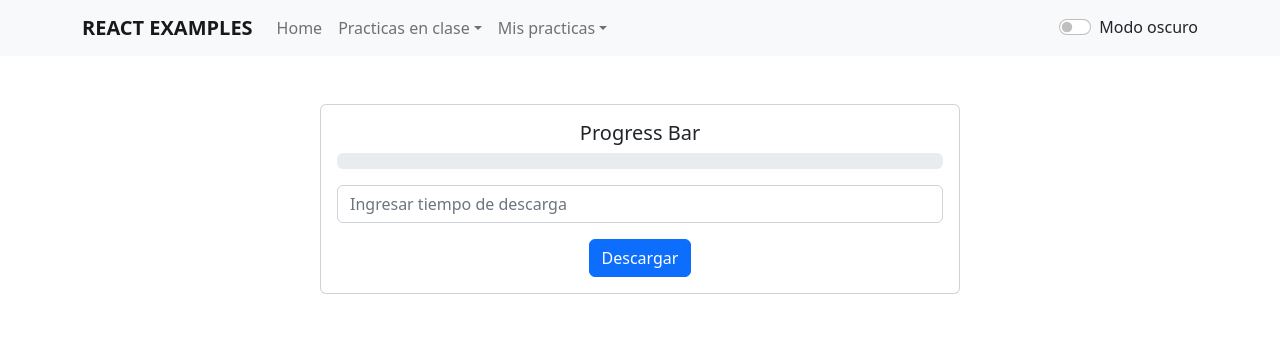
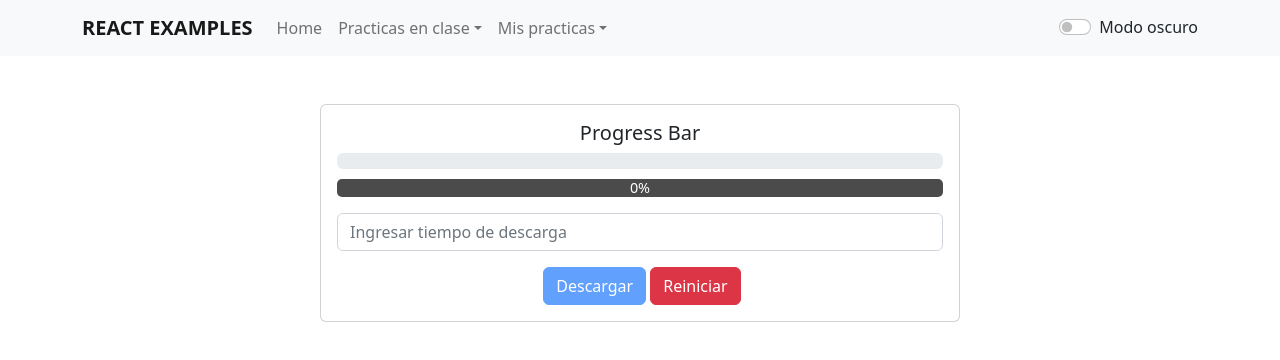
Before and after one commit to Richona/reactExample-formar, a React (Create React App) app: page /progressBar in a window 1280 px wide. Shown: the top 360 px of the page. Built offline with nearby package versions, Linux system fonts and the light colour scheme.

Commit message:
changes update 18-01-23

```diff
--- a/src/components/Header/index.jsx
+++ b/src/components/Header/index.jsx
@@ -23,8 +23,8 @@ export const Header = () => {
                 Show / Hide Message
               </NavDropdown.Item>
               <NavDropdown.Divider />
-              <NavDropdown.Item as={Link} to="/">
-                Stopwatch / Timmer
+              <NavDropdown.Item as={Link} to="/stopwatchTimer">
+                Stopwatch / Timer
               </NavDropdown.Item>
               <NavDropdown.Divider />
               <NavDropdown.Item as={Link} to="/progressBar">
@@ -36,12 +36,12 @@ export const Header = () => {
               </NavDropdown.Item>
             </NavDropdown>
             <NavDropdown title="Mis practicas" id="basic-nav-dropdown">
+              <NavDropdown.Item as={Link} to="/myPractice/showHideMessage">
+                Show / Hide Message 2
+              </NavDropdown.Item>
+              <NavDropdown.Divider />
               <NavDropdown.Item as={Link} to="/">
                 Counter
-              </NavDropdown.Item>
-              <NavDropdown.Divider />
-              <NavDropdown.Item as={Link} to="/showHideMessageMiPractica">
-                showHideMessageMiPractica
               </NavDropdown.Item>
               <NavDropdown.Divider />
               <NavDropdown.Item as={Link} to="/">
--- /dev/null
+++ b/src/components/ProgressBar/ProgressBar2.jsx
@@ -0,0 +1,11 @@
+import React from 'react'
+import styles from "./styles.module.css";
+
+export const ProgressBar2 = ({now,label}) => {
+  return (
+    <div /* className="progressContainer" */ className={styles.progressContainer}>
+      <span /* className="bar" */ className={styles.bar} style={{width: `${now}%`}}></span>
+      <span /* className="number" */ className={styles.number}>{label}</span>
+    </div>
+  )
+}
--- a/src/components/ProgressBar/index.jsx
+++ b/src/components/ProgressBar/index.jsx
@@ -7,24 +7,61 @@ import {
   Row,
   ProgressBar as BarProgress,
   Form,
+  Modal,
 } from "react-bootstrap";
+import { ProgressBar2 } from "./ProgressBar2";
 
 export const ProgressBar = () => {
   const [now, setNow] = useState(0);
-  const inputRef = useRef(null)
+  const [intervalState, setIntervalState] = useState(null);
+  const inputRef = useRef(null);
+  const [btnDisable, setBtnDisable] = useState(true);
+  const [showModal, setShowModal] = useState(false);
 
   const handleDownload = () => {
-    const valueInput = inputRef.current?.value
+    const valueInput = +inputRef.current?.value;
+    const isValueValid =
+      !isNaN(valueInput) && valueInput > 0 && valueInput <= 100;
+    setShowModal(!isValueValid);
+
+    if (intervalState) {
+      clearInterval(intervalState);
+    }
+
+    if (isValueValid) {
       const interval = setInterval(() => {
         setNow((now) => {
-        if (now === +valueInput) {
+          console.log(now);
+          if (now === valueInput) {
             clearInterval(interval);
             return now;
           }
           return now + 1;
         });
       }, 1000);
+
+      setIntervalState(interval);
+    } else {
+      //   setNow(0);
+      // clearInterval(intervalState);
+      handleReset();
+    }
   };
+
+  const handleReset = () => {
+    setNow(0);
+    clearInterval(intervalState);
+  };
+
+  const handleChange = ({ target: { value } }) => {
+    /* console.log(value);
+    console.log(+value);
+    console.log(!!+value);
+    console.log(Boolean(+value)); */
+    setBtnDisable(!!!+value);
+  };
+
+  const handleClose = () => setShowModal(false);
 
   return (
     <Container>
@@ -40,18 +77,43 @@ export const ProgressBar = () => {
                 variant="danger"
               />
 
+              <ProgressBar2 now={now} label={`${now}%`}/>
+
               <Form.Control
                 ref={inputRef}
                 placeholder="Ingresar tiempo de descarga"
                 className="my-3"
+                onChange={handleChange}
               ></Form.Control>
-              <Button variant="primary" onClick={handleDownload}>
+              <Button
+                variant="primary"
+                className="mx-1"
+                onClick={handleDownload}
+                disabled={btnDisable}
+              >
                 Descargar
+              </Button>
+              <Button variant="danger" onClick={handleReset}>
+                Reiniciar
               </Button>
             </Card.Body>
           </Card>
         </Col>
       </Row>
+      <Modal show={showModal} onHide={handleClose}>
+        <Modal.Header closeButton>
+          <Modal.Title>Mensaje...</Modal.Title>
+        </Modal.Header>
+        <Modal.Body>
+          <>
+            <h2 className="text-danger text-center py-4">ERROR.. ❌</h2>
+            <p className="text-muted fs-4 text-center">
+              Solo se acepta valores numéricos. El valor debe ser mayor a 0 y
+              menor e igual a 100.
+            </p>
+          </>
+        </Modal.Body>
+      </Modal>
     </Container>
   );
 };
--- /dev/null
+++ b/src/components/ProgressBar/styles.module.css
@@ -0,0 +1,27 @@
+.progressContainer{
+    position: relative;
+    width: 100%;
+    height: 18px;
+    margin:10px 0;
+    display: flex;
+    align-items: center;
+    border-radius: 5px;
+    background-color: rgb(75, 75, 75);
+    color:#fff;
+    text-align: center;
+    overflow: hidden;
+  }
+  .bar{
+    background-color:rgba(255, 255, 255, 0.551);
+    height: 20px;
+    border-radius: 3px;
+    transition: width 800ms ease-in-out;
+  }
+  .number{
+    position: absolute;
+    font-size: .9rem;
+    line-height: 1rem;
+    width: 100%;
+    font-weight: lighter;
+    user-select: none;
+  }
--- a/src/components/ShowHideMessage/index.jsx
+++ b/src/components/ShowHideMessage/index.jsx
@@ -1,5 +1,6 @@
 import { Button, Col, Container, Row, Toast } from "react-bootstrap";
 import { useShow } from "../../hook/useShow";
+import './styles.css'
 
 export const ShowHideMessage = () => {
   const { show, handleShowMessage } = useShow(false);
@@ -23,7 +24,7 @@ export const ShowHideMessage = () => {
                 alt=""
               />
               <strong className="me-auto">ReactJS</strong>
-              <small>11 mins ago</small>
+              <small className='small'>11 mins ago</small>
             </Toast.Header>
             <Toast.Body>Primer Clase!!</Toast.Body>
           </Toast>
--- /dev/null
+++ b/src/components/ShowHideMessage/styles.css
@@ -0,0 +1,3 @@
+.small{
+    background-color: rgb(165, 42, 42);
+  }
--- /dev/null
+++ b/src/components/StopwatchTimer/index.jsx
@@ -0,0 +1,7 @@
+import React from 'react'
+
+export const StopwatchTimer = () => {
+  return (
+    <div>StopwatchTimer</div>
+  )
+}
--- a/src/components/ShowHideMessageMyPrac/index.jsx
+++ b/src/components/myPractices/ShowHideMessage2/index.jsx
@@ -1,8 +1,8 @@
 import { Button, Col, Container, Dropdown, OverlayTrigger, Row, Toast, Tooltip } from "react-bootstrap";
-import { useShow } from "../../hook/useShow";
+import { useShow } from "../../../hook/useShow";
 import { useState } from "react";
 
-export const ShowHideMessageMyPrac = () => {
+export const ShowHideMessage2 = () => {
     const { show, handleShowMessage } = useShow(false);
 
     const dateCreate = new Date("2023-01-19");
```
Also changed, not shown: src/routes/routesPublic.js (+8 -3 lines). Lines whose indentation alone changed are shown as unchanged.
